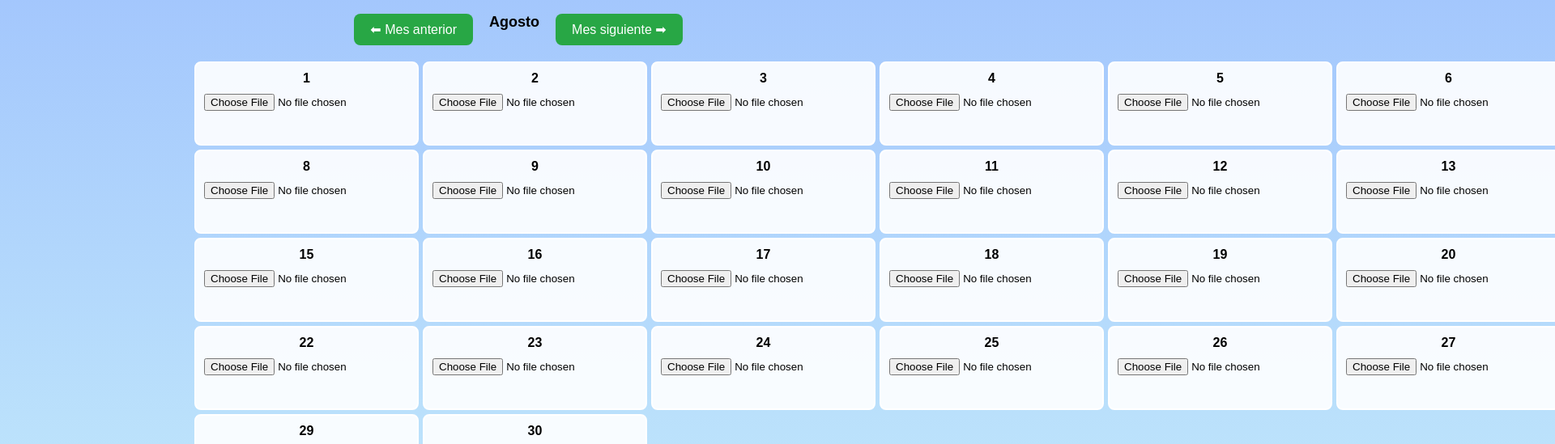
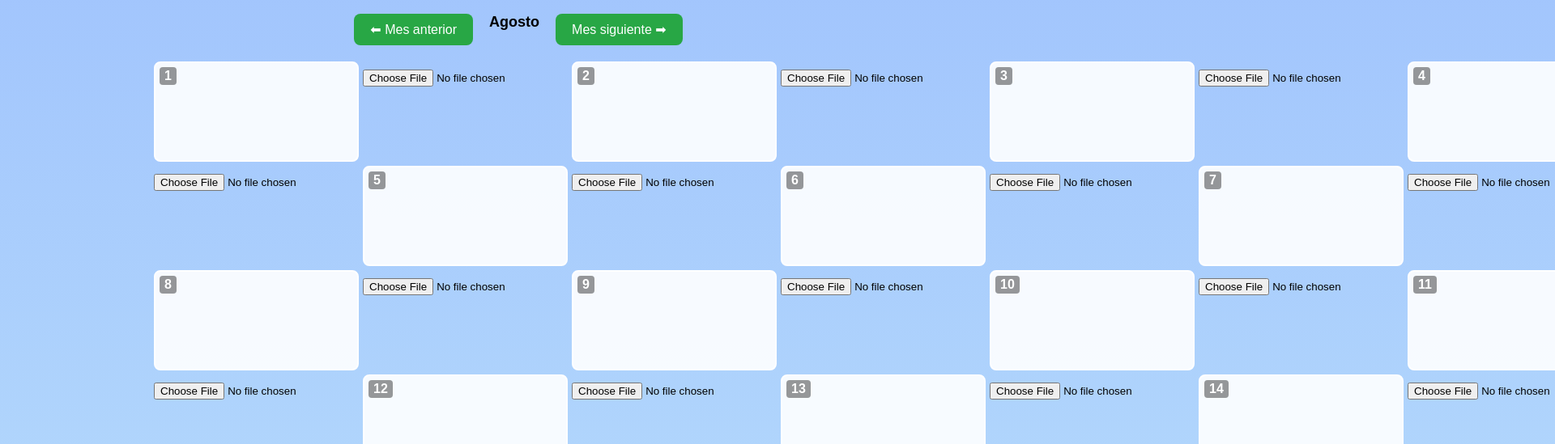
Before and after one commit to 3dllym/MIMEIA, a website: page calendario.html in a window 1280 px wide. Shown: the part 61-610 px from the top of the page at 81% size, 1920 px wide, since content can reach past the window. Drawn offline with Linux system fonts and the light colour scheme.

Commit message:
gfhfgjfgj

```diff
--- a/calendario.html
+++ b/calendario.html
@@ -44,7 +44,7 @@
         grid-template-columns: repeat(7, 1fr);
         gap: 5px;
         width: 90%;
-        max-width: 800px;
+        max-width: 900px;
         margin: auto;
     }
 
@@ -52,21 +52,31 @@
         background-color: rgba(255,255,255,0.9);
         border: 2px solid #fff;
         border-radius: 8px;
-        padding: 10px;
-        min-height: 80px;
         position: relative;
+        min-height: 120px;
+        overflow: hidden;
+    }
+
+    .dia strong {
+        position: absolute;
+        top: 5px;
+        left: 5px;
+        z-index: 2;
+        background: rgba(0,0,0,0.4);
+        color: white;
+        padding: 2px 6px;
+        border-radius: 4px;
     }
 
     .dia img {
-        max-width: 100%;
-        max-height: 60px;
+        width: 100%;
+        height: 100%;
+        object-fit: cover;
         display: block;
-        margin: 5px auto 0 auto;
-        border-radius: 5px;
     }
 
     .subir-foto {
-        margin-top: 10px;
+        margin: 10px auto;
     }
 
     .volver {
@@ -82,7 +92,8 @@
 
     input[type="file"] {
         display: block;
-        margin: 5px auto;
+        margin: 0 auto;
+        cursor: pointer;
     }
 
 </style>
@@ -106,7 +117,7 @@
         function generarCalendario() {
             const calendarioDiv = document.getElementById('calendario');
             calendarioDiv.innerHTML = '';
-            const diasMes = 30; // simple ejemplo, todos 30 días
+            const diasMes = 30;
 
             for(let dia=1; dia<=diasMes; dia++){
                 const diaDiv = document.createElement('div');
@@ -114,7 +125,7 @@
                 diaDiv.id = `mes${mesActual}_dia${dia}`;
                 diaDiv.innerHTML = `<strong>${dia}</strong>`;
 
-                // Revisar si hay foto guardada en localStorage
+                // Revisar si hay foto guardada
                 const fotoURL = localStorage.getItem(`mes${mesActual}_dia${dia}`);
                 if(fotoURL){
                     const img = document.createElement('img');
@@ -122,15 +133,13 @@
                     diaDiv.appendChild(img);
                 }
 
-                // Formulario de subida
-                const form = document.createElement('div');
-                form.className = 'subir-foto';
-                form.innerHTML = `
-                    <input type="file" accept="image/*" onchange="subirFoto(event, ${dia})">
-                `;
-                diaDiv.appendChild(form);
+                calendarioDiv.appendChild(diaDiv);
 
-                calendarioDiv.appendChild(diaDiv);
+                // Botón de subir foto fuera del cuadro
+                const subirDiv = document.createElement('div');
+                subirDiv.className = 'subir-foto';
+                subirDiv.innerHTML = `<input type="file" accept="image/*" onchange="subirFoto(event, ${dia})">`;
+                calendarioDiv.appendChild(subirDiv);
             }
 
             document.getElementById('nombre-mes').textContent = meses[mesActual];
@@ -145,10 +154,9 @@
             const file = event.target.files[0];
             if(!file) return;
 
-            // Subida a Cloudinary
             const formData = new FormData();
             formData.append('file', file);
-            formData.append('upload_preset', 'subidas_diarias'); // <-- tu preset
+            formData.append('upload_preset', 'subidas_diarias');
             const res = await fetch('https://api.cloudinary.com/v1_1/dfjoctj0t/image/upload', {
                 method: 'POST',
                 body: formData
@@ -157,15 +165,14 @@
             const data = await res.json();
             const url = data.secure_url;
 
-            // Guardar URL en localStorage
             localStorage.setItem(`mes${mesActual}_dia${dia}`, url);
 
-            // Mostrar en el calendario
-            const img = document.createElement('img');
-            img.src = url;
             const diaDiv = document.getElementById(`mes${mesActual}_dia${dia}`);
             const imgExistente = diaDiv.querySelector('img');
             if(imgExistente) imgExistente.remove();
+
+            const img = document.createElement('img');
+            img.src = url;
             diaDiv.appendChild(img);
         }
 
```
